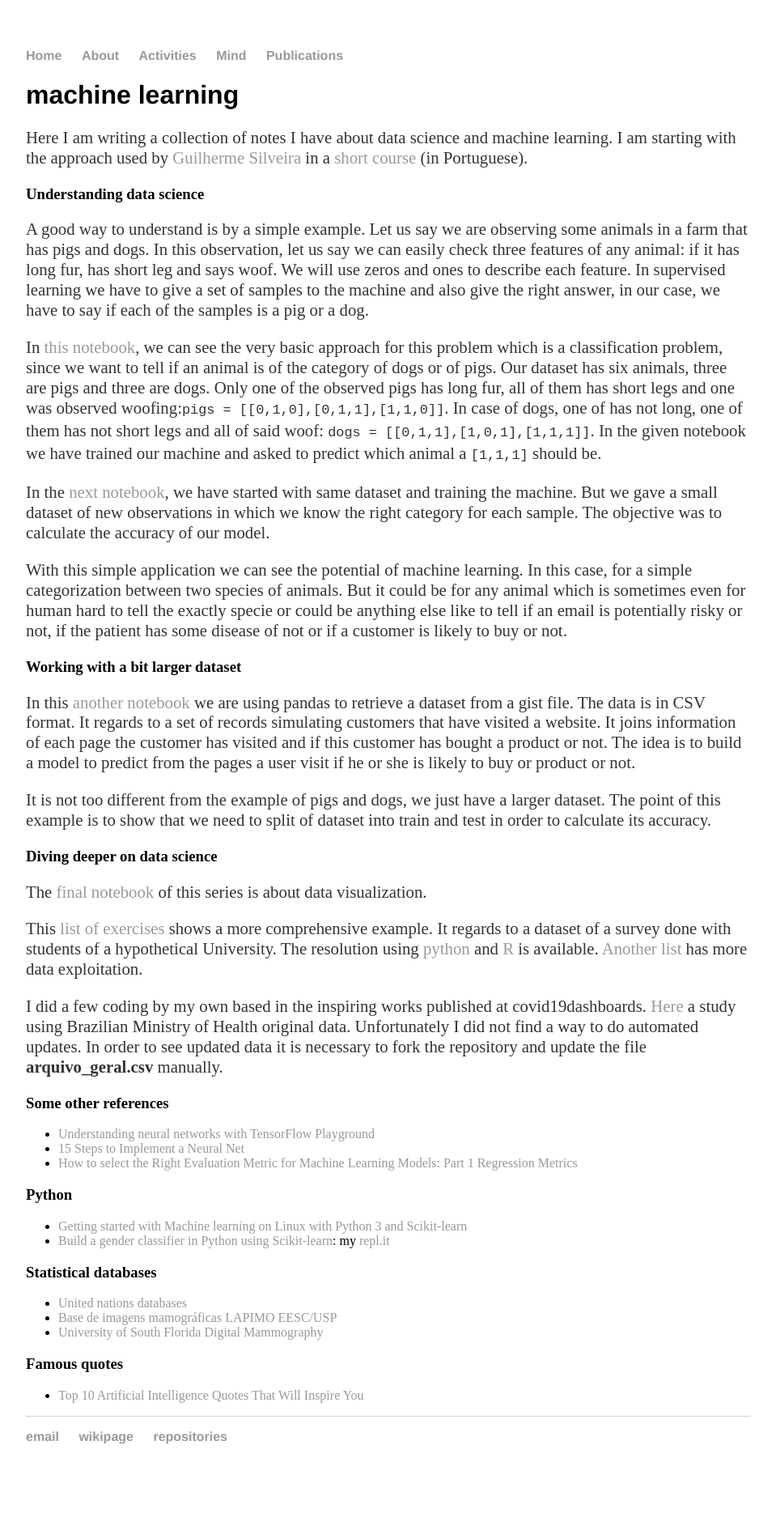
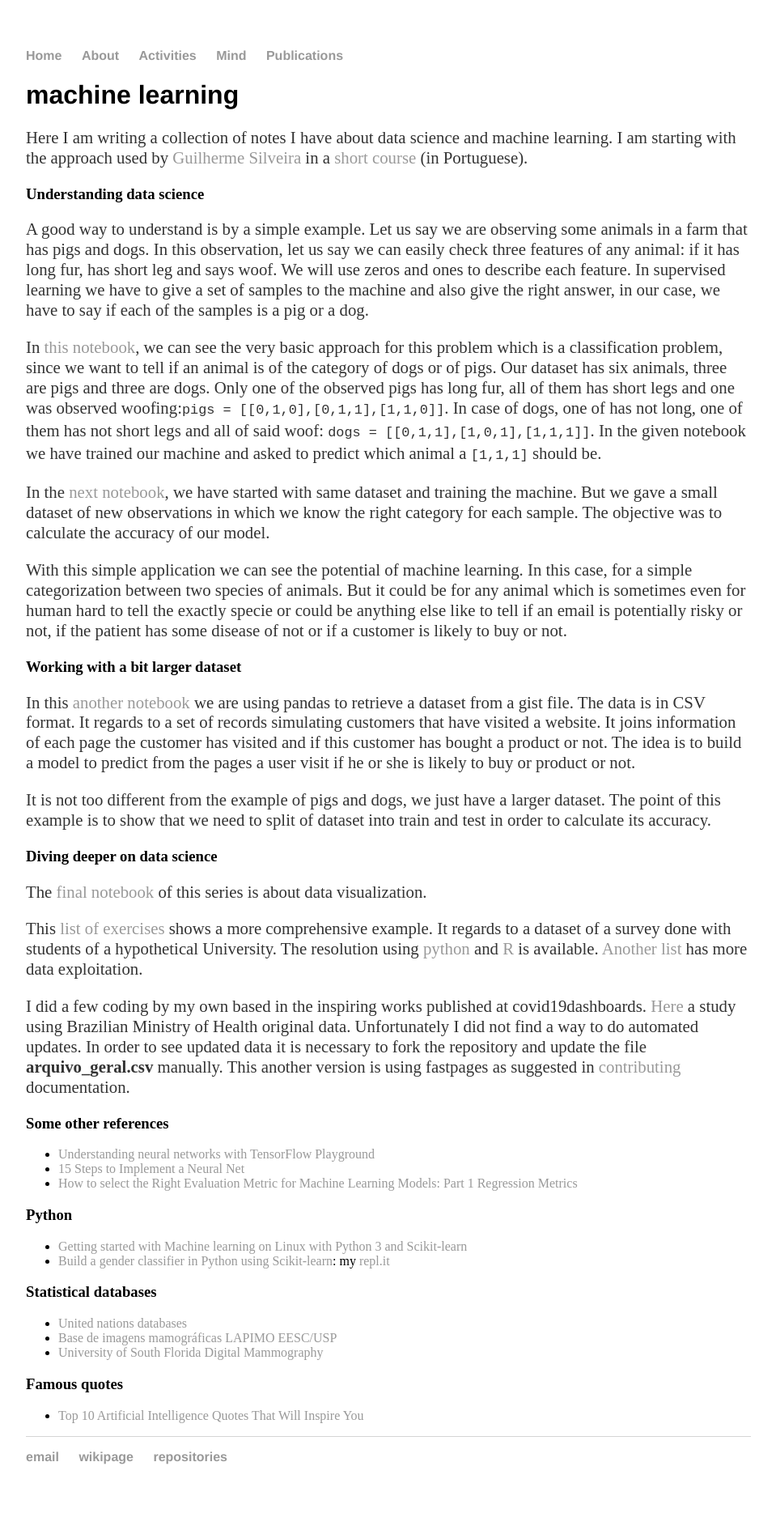
Before and after one commit to cleberjamaral/cleberjamaral.github.io, a Jekyll site: the page built from knowledge/research/machine-learning.md, in a window 1280 px wide. Shown: the whole page at 81% size, without its empty margins (160-1119 px from the left). Built offline with Jekyll 4.4.1, drawn with Linux system fonts in a browser that asks for light colours; our own code applies the rules of GitHub Pages for plain Markdown files; before the commit the page ends 1844 px from its top, so only the background shows below that.

Commit message:
GitBook: [master] one page modified

```diff
--- a/knowledge/research/machine-learning.md
+++ b/knowledge/research/machine-learning.md
@@ -28,7 +28,7 @@
 
 This [list of exercises](https://github.com/cleberjamaral/EstatisticaTYU/tree/master/Python_Lista2) shows a more comprehensive example. It regards to a dataset of a survey done with students of a hypothetical University. The resolution using [python](https://github.com/cleberjamaral/EstatisticaTYU/tree/master/Python_Lista2) and [R](https://github.com/cleberjamaral/EstatisticaTYU/tree/master/R) is available. [Another list](https://github.com/cleberjamaral/EstatisticaTYU/tree/master/Python_Lista3) has more data exploitation.
 
-I did a few coding by my own based in the inspiring works published at covid19dashboards. [Here](https://nbviewer.jupyter.org/github/cleberjamaral/cleberjamaral.github.io/blob/master/knowledge/research/machine-learning/brazil-states-cases-trajectories.ipynb) a study using Brazilian Ministry of Health original data. Unfortunately I did not find a way to do automated updates. In order to see updated data it is necessary to fork the repository and update the file **arquivo\_geral.csv** manually.
+I did a few coding by my own based in the inspiring works published at covid19dashboards. [Here](https://nbviewer.jupyter.org/github/cleberjamaral/cleberjamaral.github.io/blob/master/knowledge/research/machine-learning/brazil-states-cases-trajectories.ipynb) a study using Brazilian Ministry of Health original data. Unfortunately I did not find a way to do automated updates. In order to see updated data it is necessary to fork the repository and update the file **arquivo\_geral.csv** manually. This another version is using fastpages as suggested in [contributing](https://github.com/cleberjamaral/covid19-dashboard/blob/master/CONTRIBUTING.md) documentation.
 
 ### Some other references
 
```
